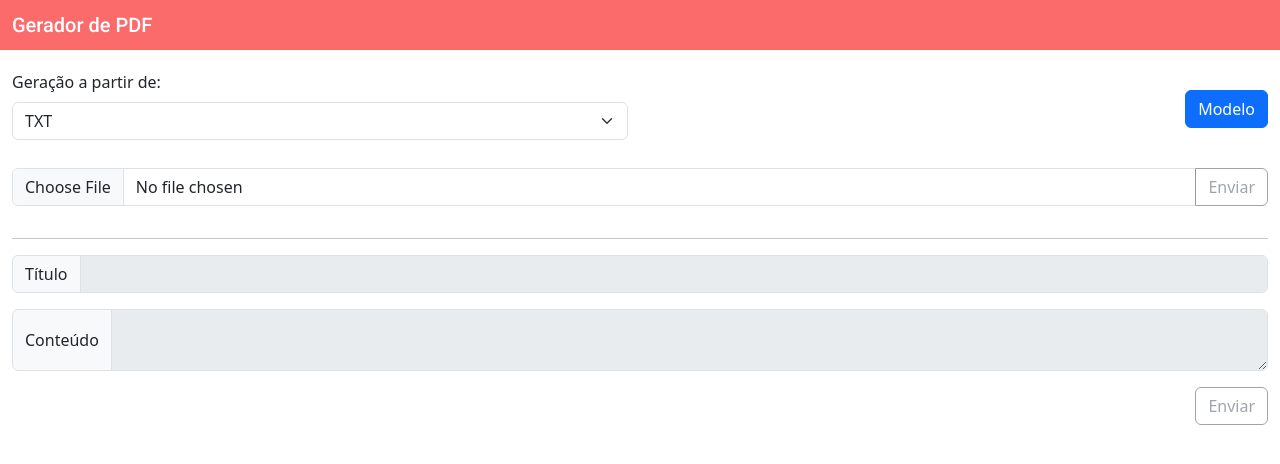
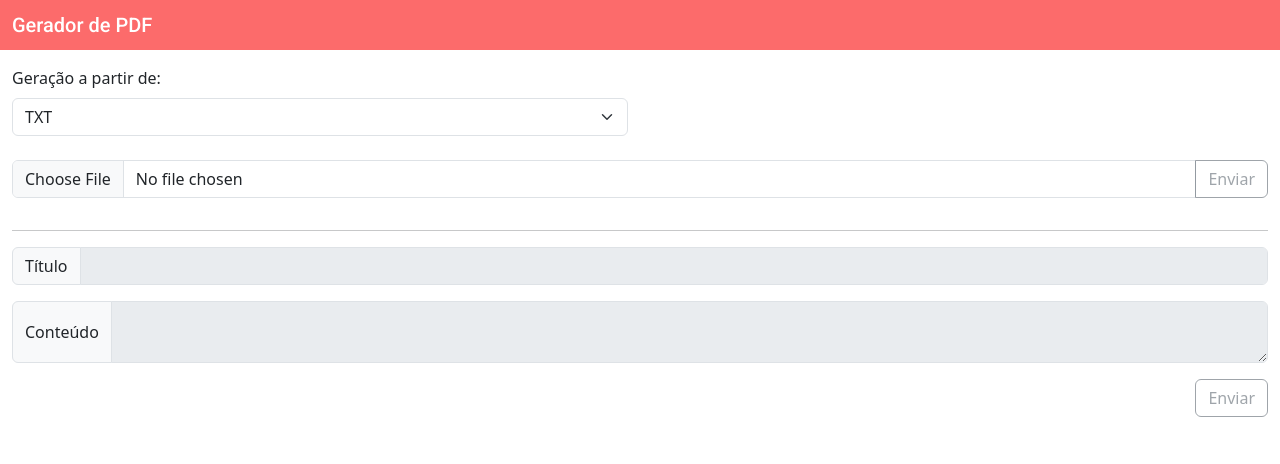
Before and after one commit to AthosSchrapett/GeradorDePDF, an Angular app in the folder GeradorDePDF.WEB/: page / in a window 1280 px wide. Shown: the top 464 px of the page. Built offline with nearby package versions, Linux system fonts and the light colour scheme.

Commit message:
fix: modelo comentado, não pode ser usado por enquanto.

```diff
--- a/GeradorDePDF.WEB/src/app/components/pdf-generator/pdf-generator.component.html
+++ b/GeradorDePDF.WEB/src/app/components/pdf-generator/pdf-generator.component.html
@@ -15,7 +15,7 @@
     </div>
     <div class="col-6 mt-4">
       <div class="d-flex align-items-center justify-content-end">
-        <app-download></app-download>
+        <!-- <app-download></app-download> -->
       </div>
     </div>
   </div>
```
